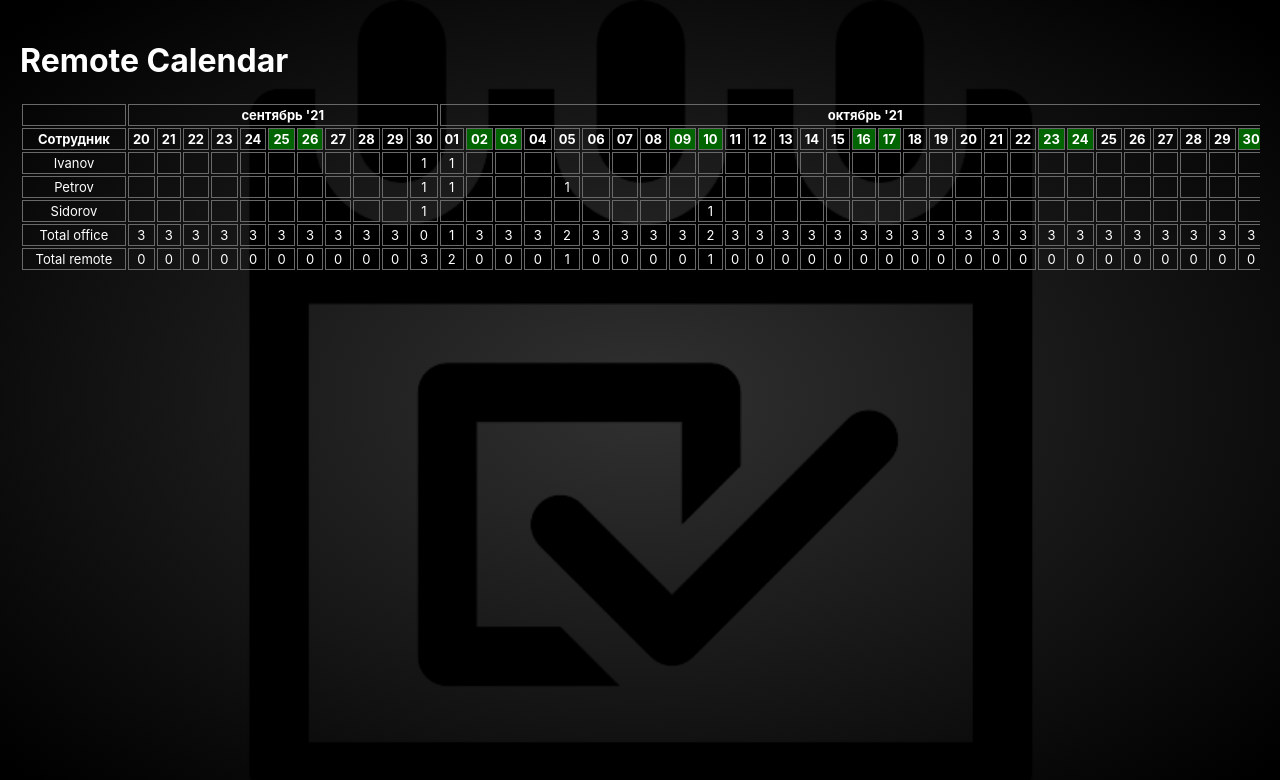
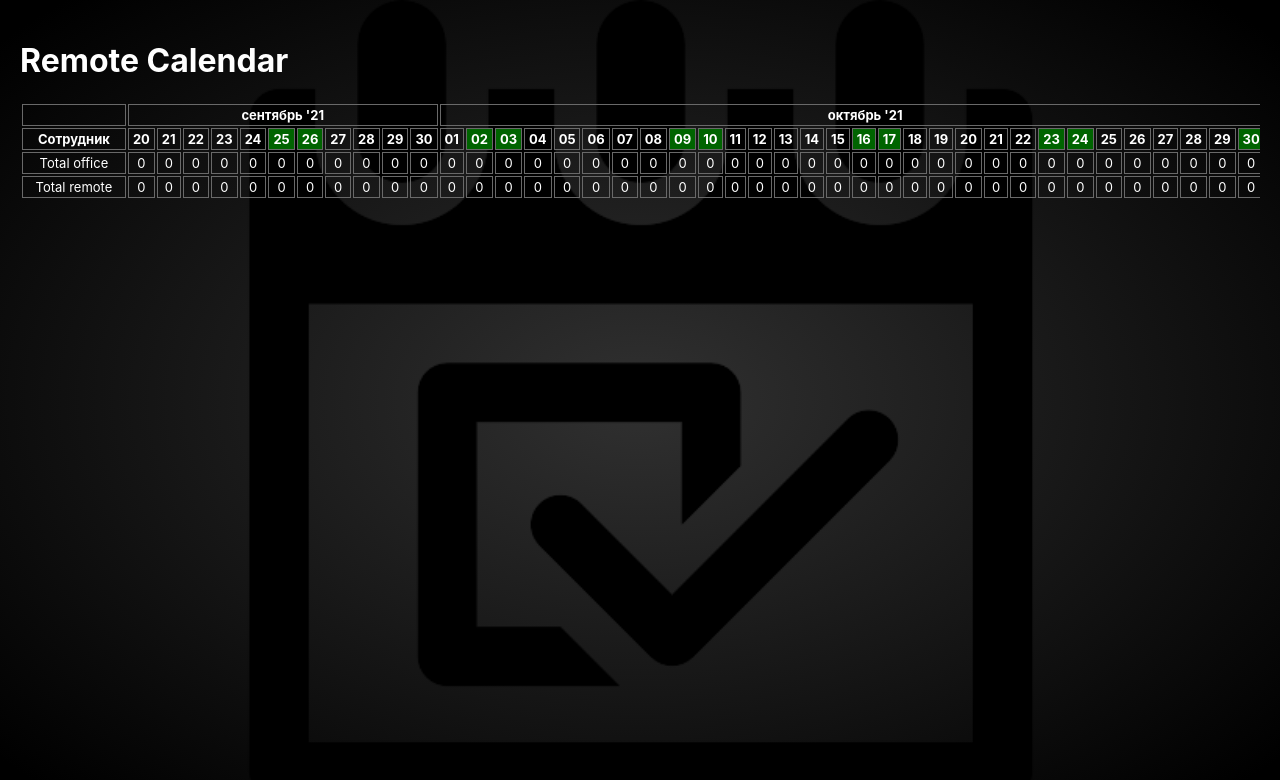
Before and after one commit to SDen4/remote_calendar, a React (Create React App) app: page / in a window 1280 px wide. Shown: the top 780 px of the page. Built offline with nearby package versions, Linux system fonts and the light colour scheme.

Commit message:
store data instead file

```diff
--- a/src/components/Calendar/Calendar.tsx
+++ b/src/components/Calendar/Calendar.tsx
@@ -1,12 +1,19 @@
 import React from 'react';
+import { useSelector } from 'react-redux';
 import { useTable } from 'react-table';
 
+import { AppStateType } from '../../store/RootReducer';
+import { IData } from '../../store/types';
+
 import columns from './assets/columns';
-import data from './assets/data';
 
 import styles from './Calendar.module.css';
 
 const Calendar: React.FC = () => {
+  const data = useSelector<AppStateType, IData[]>(
+    (store) => store.reducer.data,
+  );
+
   const { getTableProps, getTableBodyProps, headerGroups, rows, prepareRow } =
     useTable({ columns, data });
 
--- a/src/components/Calendar/assets/data.ts
+++ b/src/components/Calendar/assets/data.ts
@@ -1,26 +1,26 @@
 const data: any = [
-  {
-    name: 'Ivanov',
-    accessor_300921: 1,
-    accessor_011021: 1,
-  },
-  {
-    name: 'Petrov',
-    accessor_300921: 1,
-    accessor_011021: 1,
-    accessor_051021: 1,
-  },
-  {
-    name: 'Sidorov',
-    accessor_300921: 1,
-    accessor_101021: 1,
-  },
-  {
-    name: 'Total office',
-  },
-  {
-    name: 'Total remote',
-  },
+  // {
+  //   name: 'Ivanov',
+  //   accessor_300921: 1,
+  //   accessor_011021: 1,
+  // },
+  // {
+  //   name: 'Petrov',
+  //   accessor_300921: 1,
+  //   accessor_011021: 1,
+  //   accessor_051021: 1,
+  // },
+  // {
+  //   name: 'Sidorov',
+  //   accessor_300921: 1,
+  //   accessor_101021: 1,
+  // },
+  // {
+  //   name: 'Total office',
+  // },
+  // {
+  //   name: 'Total remote',
+  // },
 ];
 
 export default data;
--- a/src/store/Reducer/Reducer.ts
+++ b/src/store/Reducer/Reducer.ts
@@ -2,14 +2,22 @@ import { ActionsType } from '../actions';
 import { InitialStateType } from '../types';
 
 const initialState: InitialStateType = {
-  data: [],
+  data: [
+    {
+      name: 'Total office',
+    },
+    {
+      name: 'Total remote',
+    },
+  ],
 };
 
 export const Reducer = (
   state = initialState,
   action: ActionsType,
 ): typeof state => {
-  // eslint-disable-next-line no-console
-  console.log(action);
-  return state;
+  switch (action.type) {
+    default:
+      return state;
+  }
 };
```
Also changed, not shown: src/store/types.ts (+6 -1 lines).
